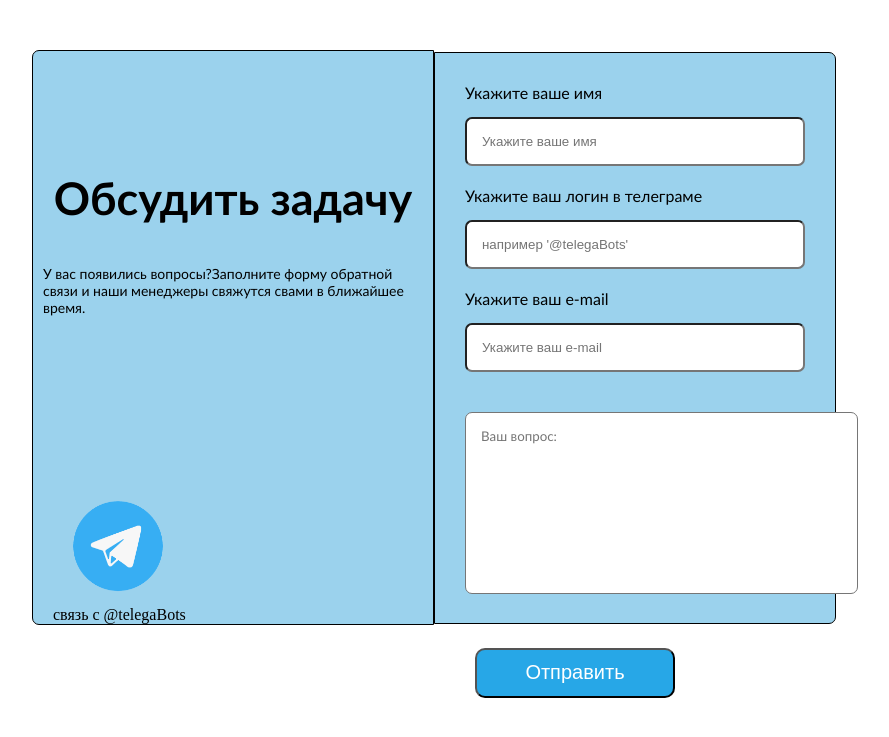
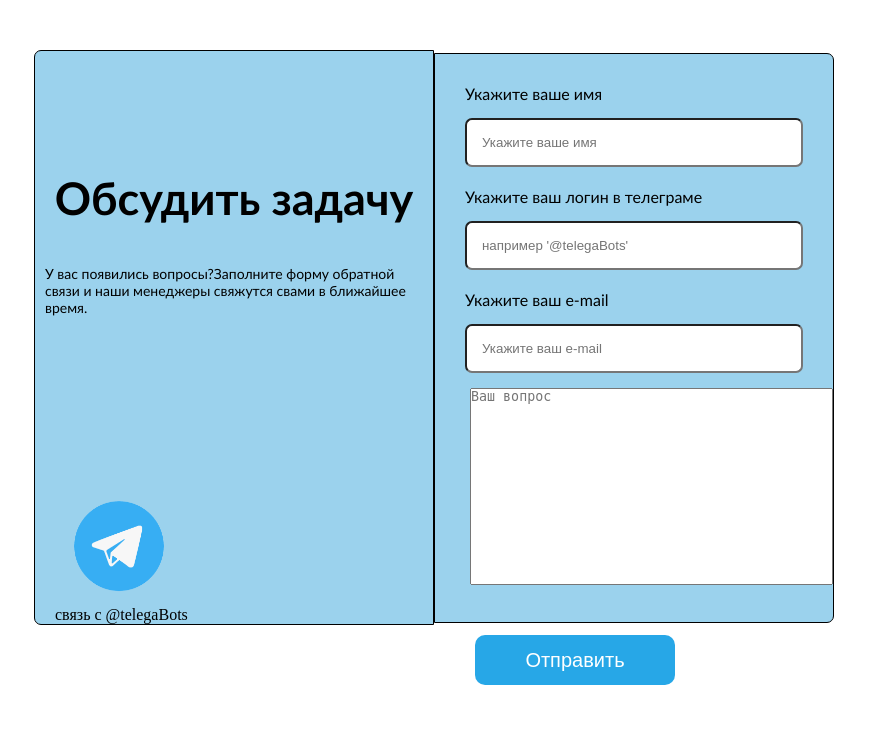
Before and after one commit to Sergeychuk-py/html-site-telegaBots, a Django app: page /form/ in a window 1280 px wide. Shown: the top 737 px of the page, without its empty margins (206-1095 px from the left). Run offline with Django 5.2, Linux system fonts and the light colour scheme.

Commit message:
its better

```diff
--- a/site_telega/app_main/forms.py
+++ b/site_telega/app_main/forms.py
@@ -1,9 +1,20 @@
 from django import forms
-
 from app_main.models import ShapeRetention
 
 
-class NameForm(forms.ModelForm):
+class MyForms(forms.ModelForm):
     class Meta:
         model = ShapeRetention
-        exclude = [""]
+        fields = ["name", "number", "email", "task", ]
+        labels = {'name': "Name", "number": "Number", "email": "Email", "task": "Task", }
+        widgets = {
+            'name': forms.TextInput(attrs={'placeholder': 'Укажите ваше имя'}),
+            'number': forms.TextInput(attrs={'placeholder': "например '@telegaBots'"}),
+            'email': forms.TextInput(attrs={'placeholder': "Укажите ваш e-mail"}),
+            'task': forms.Textarea(attrs={'placeholder': "Ваш вопрос",
+                                          'rows': 13,
+                                          'cols': 43,
+                                          'style': 'resize:none;'
+                                          }),
+
+        }
--- a/site_telega/app_main/models.py
+++ b/site_telega/app_main/models.py
@@ -5,4 +5,7 @@
     name = models.CharField(max_length=128)
     number = models.CharField(max_length=128)
     email = models.CharField(max_length=128)
-    task = models.TextField()
+    task = models.TextField(max_length=1000)
+
+    class Meta:
+        verbose_name = "Заявки"
--- a/site_telega/app_main/static/style.css
+++ b/site_telega/app_main/static/style.css
@@ -230,6 +230,7 @@
 
 .keyboard {
     border-radius: 10px 10px;
+    border: none;
     font-size: 20px;
     font-family: Arial, Helvetica, sans-serif;
     width: 300px;
--- /dev/null
+++ b/site_telega/app_main/templates/app_main/base.html
@@ -0,0 +1,24 @@
+{% load static %}
+
+<!DOCTYPE html>
+<html lang="en">
+<head>
+    <meta charset="UTF-8">
+    <title>{% block title %}Title{% endblock %}</title>
+    <link rel="stylesheet" href="{% static 'style.css' %}">
+</head>
+<body>
+    {% block header %}
+        <header class="flex-item item-1">
+            <a href="#"><img class="img-logo" src="{% static 'img/logo.png'%}" alt="logo"></a>
+            <a href="#" class="header-item">Главная</a>
+            <a href="#" class="header-item">Наши предложения</a>
+            <a href="#" class="header-item">О нас</a>
+            <a href="#" class="header-item">Контакты</a>
+        </header>
+    {% endblock %}
+
+    {% block content %}
+    {% endblock %}
+</body>
+</html>
--- a/site_telega/app_main/templates/app_main/form.html
+++ b/site_telega/app_main/templates/app_main/form.html
@@ -1,36 +1,52 @@
-<!DOCTYPE html>
-<html lang="en">
-<head>
-    <meta charset="UTF-8">
-    <meta name="viewport" content="width=device-width, initial-scale=1.0">
-    <title>form</title>
-</head>
-<body>
+{% extends "app_main/base.html" %}
+{% load static %}
+
+<!--<!DOCTYPE html>-->
+<!--<html lang="en">-->
+<!--<head>-->
+<!--    <meta charset="UTF-8">-->
+<!--    <meta name="viewport" content="width=device-width, initial-scale=1.0">-->
+<!--    <title>form</title>-->
+<!--    <link rel="stylesheet" href="{% static 'style.css' %}">-->
+<!--</head>-->
+{% block title %}
+    Форма заявки
+{% endblock %}
+{% block header %}
+
+{% endblock %}
+<!--<body>-->
+{% block content %}
     <div class="main">
         <div class="description">
             <h1>Обсудить задачу</h1>
             <p>У вас появились вопросы?Заполните форму обратной связи и наши менеджеры
                 свяжутся свами в ближайшее время.
             </p>
-            <a href="#" class="bot"><img src="img/icon.png" alt="icon"></a>
+            <a href="#" class="bot"><img src="{% static 'img/icon.png'%}" alt="icon"></a>
             <a href="#" class="a">связь с @telegaBots</a>
         </div>
         <div class="modal-window">
-            <form action=" " method="post">
+<!--            <form action=" " method="post">-->
+                {% include 'app_main/messages.html' %}
+                <form method="POST">
+
+                    {% csrf_token %}
+
                     <div class="object-item">
                        <label for="name" id="did">Укажите ваше имя</label>
-                    <input type="text" class=" id="name" placeholder="Укажите ваше имя">
+                        {{ form.name }}
                    </div>
                     <div class="object-item">
                         <label for="login" >Укажите ваш логин в телеграме</label>
-                    <input type="text" id="login" placeholder="например '@telegaBots'">
+                        {{ form.number }}
                     </div>
                     <div class="object-item">
                       <label for="e-mail" >Укажите ваш e-mail</label>
-                    <input type="email" id="e-mail" placeholder="Укажите ваш e-mail">
+                       {{ form.email }}
                     </div>
-                <div>
-                    <p><textarea rows="10" cols="43.9" name="text" placeholder="Ваш вопрос:"></textarea></p>
+                    <div class="textarea">
+                        {{ form.task }}
                     </div>
                     <div class="button">
                         <p class="button"><input type="submit" value="Отправить"></p>
@@ -56,14 +72,20 @@
         }
         .button > input {
             border-radius: 10px 10px;
+            border: none;
             font-size: 20px;
             font-family: Arial, Helvetica, sans-serif;
             width: 200px;
             height: 50px;
-            margin-top: -1vw;
+            margin-top: 1vw;
             background: rgb(39, 167, 231);
             color: #fff;
             transition: all.8s;
+        }
+
+        .button > input:hover {
+            background: #2777e7;
+            border-radius: 10px 10px;
         }
         .main {
             display: flex;
@@ -71,6 +93,7 @@
             align-items: center;
             justify-content: center;
             margin-top: 50px;
+
         }
         .modal-window {
             background-color: rgb(155, 210, 237);
@@ -118,13 +141,16 @@
             padding: 10px;
             font-size: 14px;
         }
-        p > textarea {
+        .textarea {
             resize: none;
             margin-left: -10px;
             border-radius: 7px 7px;
             padding: 15px;
+            border: none;
+            width: 450px;
+            height: 210px;
         }
-        textarea::placeholder {
+        .textarea::placeholder {
             font-family: 'Gill Sans', 'Gill Sans MT', Calibri, 'Trebuchet MS', sans-serif;
         }
         img {
@@ -145,5 +171,6 @@
             }
         }
     </style>
-</body>
-</html>
+{% endblock %}
+<!--</body>-->
+<!--</html>-->
--- a/site_telega/app_main/templates/app_main/index.html
+++ b/site_telega/app_main/templates/app_main/index.html
@@ -55,7 +55,7 @@
                     </p>
                     </div>
                     <div class="pulser">
-                        <a href="#"><img class="fixed-1" src="{% static 'img/about-bot.png'%}" alt="bot"></a>
+                        <a href="#"><img class="fixed-1" src="{% static 'img/icon.png'%}" alt="icon"></a>
                     </div>
                 </div>
             </section>
@@ -71,7 +71,7 @@
                         зарплату,
                         но он будет делать за вас любые рутинные работы, и автоматизирует любой ваш процесс!!!
                     </p>
-                        <form action="#">
+                        <form action="{% url 'form' %}">
                             <button class="keyboard">ОСТАВИТЬ ЗАЯВКУ</button>
                         </form>
                     </div>
@@ -241,5 +241,5 @@
         </main>
     </div>
 </body>
-<script src="script.js"></script>
+<script src="{% static 'script.js'%}"></script>
 </html>
--- /dev/null
+++ b/site_telega/app_main/templates/app_main/messages.html
@@ -0,0 +1,19 @@
+<!DOCTYPE html>
+<html lang="en">
+<head>
+    <meta charset="UTF-8">
+    <title>Messages</title>
+</head>
+<body>
+{% if messages %}
+  {% for message in messages %}
+<!--    <div class="alert alert-dismissible alert-success">-->
+<!--      <button type="button" class="close" data-dismiss="alert">-->
+<!--      ×-->
+<!--      </button>-->
+      <strong>{{message}}</strong>
+    </div>
+ {% endfor %}
+{% endif %}
+</body>
+</html>
--- a/site_telega/app_main/views.py
+++ b/site_telega/app_main/views.py
@@ -1,6 +1,8 @@
+from django.contrib import messages
 from django.shortcuts import render
 from django.shortcuts import HttpResponse
-from app_main.forms import NameForm
+
+from app_main.forms import MyForms
 
 
 def index(request):
@@ -8,8 +10,15 @@
 
 
 def form(request):
-    form = NameForm(request.POST or None)
-
-    if request.method == 'POST' and form.is_valid():
-        new_form = form.save()
-    return render(request, "app_main/form.html")
+    if request.method == "POST":
+        form = MyForms(request.POST)
+        if form.is_valid():
+            form.save()
+            messages.success(request, 'Contact request submitted successfully.')
+            return render(request, 'app_main/messages.html', {'form': MyForms(request.GET)})
+        else:
+            messages.error(request, 'Invalid form submission.')
+            messages.error(request, form.errors)
+    else:
+        form = MyForms()
+    return render(request, "app_main/form.html", {'form': form})
--- a/site_telega/site_telega/settings.py
+++ b/site_telega/site_telega/settings.py
@@ -56,7 +56,9 @@
 TEMPLATES = [
     {
         'BACKEND': 'django.template.backends.django.DjangoTemplates',
-        'DIRS': [],
+        'DIRS': [
+            BASE_DIR / 'templates/app_main',
+        ],
         'APP_DIRS': True,
         'OPTIONS': {
             'context_processors': [
@@ -105,7 +107,7 @@
 # Internationalization
 # https://docs.djangoproject.com/en/5.0/topics/i18n/
 
-LANGUAGE_CODE = 'en-us'
+LANGUAGE_CODE = 'ru-Ru'
 
 TIME_ZONE = 'UTC'
 
```
Also changed, not shown: site_telega/app_main/migrations/0001_initial.py, site_telega/db.sqlite3. Lines whose indentation alone changed are shown as unchanged.
